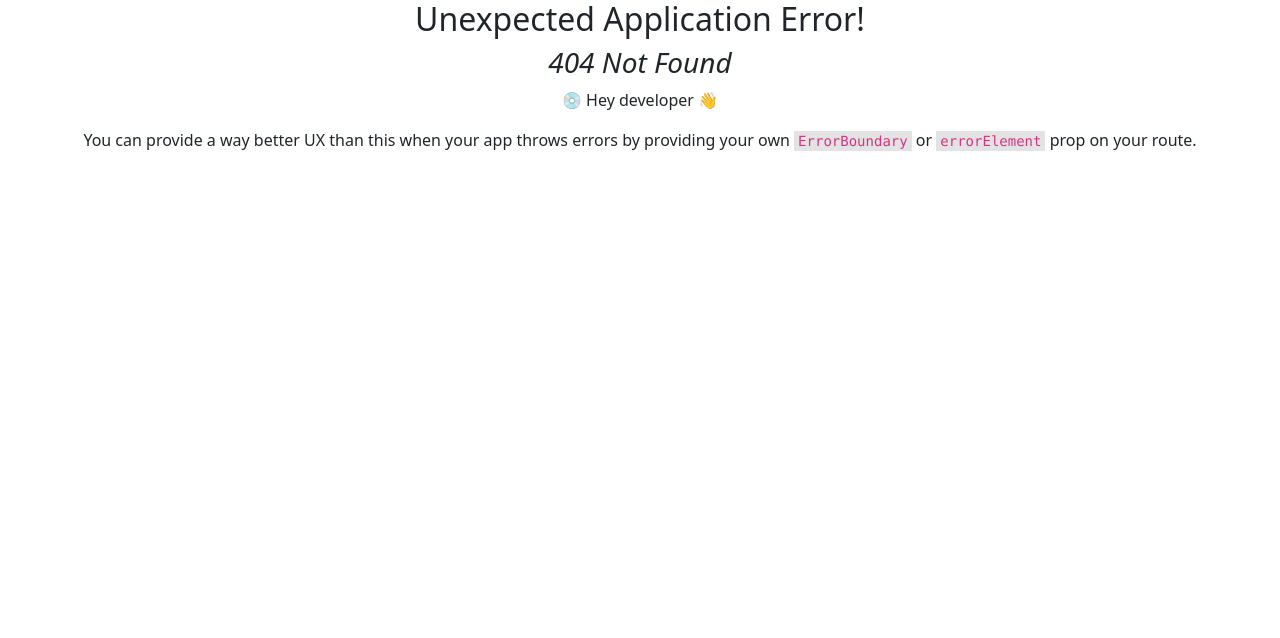
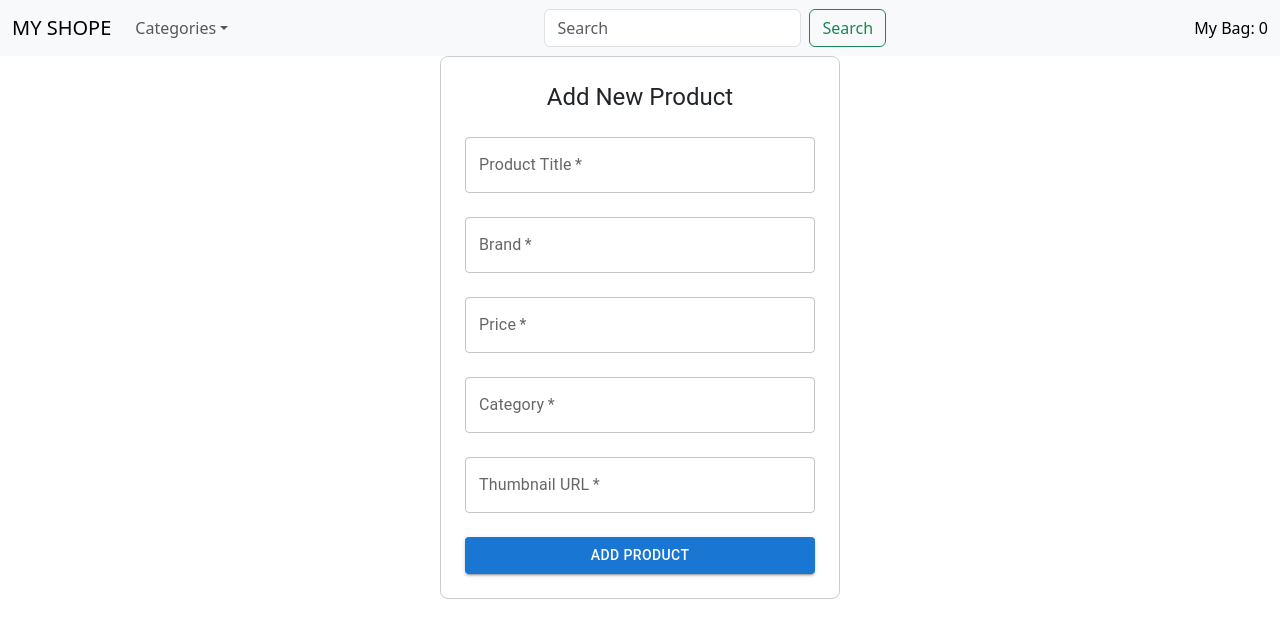
Before and after one commit to adakamahesh/Shoping-App, a React (Create React App) app: page /AddProduct in a window 1280 px wide. Before the commit this address had no page. Shown: the top 638 px of the page. Built offline with nearby package versions, Linux system fonts and the light colour scheme.

Commit message:
add Product Component

```diff
--- a/src/App.tsx
+++ b/src/App.tsx
@@ -8,6 +8,7 @@ import RootLayout from './components/RootLayout';
 import SingleProduct from './components/SingleProduct';
 import Categories from './components/Categories';
 import SearchResults from './components/Search';
+import AddProduct from './components/AddProduct';
 
 function App() {
 
@@ -19,6 +20,7 @@ function App() {
       <Route path="/products/:id" element={<SingleProduct/>}/>
       <Route path='/categories' element={<Categories/>}/>
       <Route path='/Search' element={<SearchResults/>}/>
+      <Route path="/AddProduct" element={<AddProduct />} />
     </Route>
   ))
 
--- /dev/null
+++ b/src/components/AddProduct.tsx
@@ -0,0 +1,112 @@
+import React, { useState } from "react";
+import { useNavigate } from "react-router-dom";
+import { Button, TextField, Typography, Box } from "@mui/material";
+
+const AddProduct = () => {
+  const [title, setTitle] = useState("");
+  const [brand, setBrand] = useState("");
+  const [price, setPrice] = useState("");
+  const [category, setCategory] = useState("");
+  const [thumbnail, setThumbnail] = useState("");
+  const [successMessage, setSuccessMessage] = useState("");
+  const navigate = useNavigate();
+
+  const handleSubmit = async (e: React.FormEvent) => {
+    e.preventDefault();
+
+    const newProduct = {
+      title,
+      brand,
+      price: parseFloat(price),
+      category,
+      thumbnail,
+    };
+
+    try {
+      const response = await fetch("https://dummyjson.com/products/add", {
+        method: "POST",
+        headers: {
+          "Content-Type": "application/json",
+        },
+        body: JSON.stringify(newProduct),
+      });
+
+      if (!response.ok) {
+        throw new Error("Failed to add product");
+      }
+
+      const result = await response.json();
+      console.log("Added Product:", result);
+
+      setSuccessMessage("Product added successfully!");
+      setTimeout(() => {
+        navigate("/"); // Redirect to product list after success
+      }, 2000);
+    } catch (error) {
+      console.error("Error adding product:", error);
+    }
+  };
+
+  return (
+    <Box
+      component="form"
+      sx={{ maxWidth: 400, margin: "auto", padding: 3, border: "1px solid #ccc", borderRadius: 2 }}
+      onSubmit={handleSubmit}
+    >
+      <Typography variant="h5" gutterBottom>
+        Add New Product
+      </Typography>
+      <TextField
+        fullWidth
+        label="Product Title"
+        value={title}
+        onChange={(e) => setTitle(e.target.value)}
+        required
+        margin="normal"
+      />
+      <TextField
+        fullWidth
+        label="Brand"
+        value={brand}
+        onChange={(e) => setBrand(e.target.value)}
+        required
+        margin="normal"
+      />
+      <TextField
+        fullWidth
+        label="Price"
+        type="number"
+        value={price}
+        onChange={(e) => setPrice(e.target.value)}
+        required
+        margin="normal"
+      />
+      <TextField
+        fullWidth
+        label="Category"
+        value={category}
+        onChange={(e) => setCategory(e.target.value)}
+        required
+        margin="normal"
+      />
+      <TextField
+        fullWidth
+        label="Thumbnail URL"
+        value={thumbnail}
+        onChange={(e) => setThumbnail(e.target.value)}
+        required
+        margin="normal"
+      />
+      <Button variant="contained" color="primary" type="submit" fullWidth sx={{ marginTop: 2 }}>
+        Add Product
+      </Button>
+      {successMessage && (
+        <Typography color="success" sx={{ marginTop: 2 }}>
+          {successMessage}
+        </Typography>
+      )}
+    </Box>
+  );
+};
+
+export default AddProduct;
--- a/src/components/NavBarPanal.tsx
+++ b/src/components/NavBarPanal.tsx
@@ -39,7 +39,7 @@ const NavBar = () => {
               Filters
               </NavDropdown.Item>
               <NavDropdown.Divider />
-              <NavDropdown.Item href="#action4">
+              <NavDropdown.Item to="/AddProduct" as={Link}>
                 Add New Product
               </NavDropdown.Item>
             </NavDropdown>
--- a/src/components/product.tsx
+++ b/src/components/product.tsx
@@ -1,11 +1,12 @@
 import { useState, useEffect } from "react";
-import { Card, CardContent, CardActions,CardMedia, Typography, Button as MUIButton } from "@mui/material";
+import { Card, CardContent, CardActions, CardMedia, Typography, Button as MUIButton } from "@mui/material";
 import Container from "react-bootstrap/Container";
 import Row from "react-bootstrap/Row";
 import Col from "react-bootstrap/Col";
 import Pagination from "react-bootstrap/Pagination";
 import { useDispatch } from "react-redux";
-import {add} from './Store/CartSlice';
+import { add } from "./Store/CartSlice";
+import AddProduct from "./AddProduct";
 
 interface Product {
     id: number;
@@ -16,23 +17,24 @@ interface Product {
     price: number;
     rating: string;
     stock: string;
-    thumbnail:string;
+    thumbnail: string;
 }
 
 const Product = () => {
     const dispatch = useDispatch();
     const [products, setProducts] = useState<Product[]>([]);
     const [currentPage, setCurrentPage] = useState(1);
-    const itemsPerPage = 6;
+    const itemsPerPage = 7;
 
     useEffect(() => {
-        fetch('https://dummyjson.com/products')
-            .then(data => data.json())
-            .then(result => setProducts(result.products));
+        fetch("https://dummyjson.com/products")
+            .then((data) => data.json())
+            .then((result) => setProducts(result.products));
     }, []);
 
-    const addToCart=(product:Product)=>{
-        //dispatch an add action
+
+    const addToCart = (product: Product) => {
+        // Dispatch an add action
         dispatch(add(product));
     };
 
@@ -47,25 +49,27 @@ const Product = () => {
         <Container>
             <h1 className="text-center mb-4">Product Dashboard</h1>
             <Row>
-                {currentProducts.map(product => (
+                {currentProducts.map((product) => (
                     <Col xs={12} sm={6} md={4} key={product.id} className="d-flex justify-content-center mb-4">
-                        <Card sx={{ width: 300, display: 'flex', flexDirection: 'column', justifyContent: 'space-between' }}>
-                            <CardMedia
-                                component="img"
-                                height="140"
-                                image={product.thumbnail}
-                            />
+                        <Card sx={{ width: 300, display: "flex", flexDirection: "column", justifyContent: "space-between" }}>
+                            <CardMedia component="img" height="140" image={product.thumbnail} />
                             <CardContent>
-                                <Typography variant="h6" gutterBottom>{product.title}</Typography>
-                                <Typography color="textSecondary">Brand:{product.brand}</Typography>
+                                <Typography variant="h6" gutterBottom>
+                                    {product.title}
+                                </Typography>
+                                <Typography color="textSecondary">Brand: {product.brand}</Typography>
                                 <Typography variant="body2">Category: {product.category}</Typography>
                                 <Typography variant="body2">Rating: {product.rating}</Typography>
-                                <Typography variant="body2">Price:$ {product.price}</Typography>
+                                <Typography variant="body2">Price: $ {product.price}</Typography>
                                 <Typography variant="body2">Stock: {product.stock}</Typography>
                             </CardContent>
-                            <CardActions sx={{ justifyContent: 'space-between' }}>
-                                <MUIButton variant="contained" color="success" onClick={()=>addToCart(product)}>Add</MUIButton>
-                                <MUIButton variant="contained" color="error">Delete</MUIButton>
+                            <CardActions sx={{ justifyContent: "space-between" }}>
+                                <MUIButton variant="contained" color="success" onClick={() => addToCart(product)}>
+                                    Add
+                                </MUIButton>
+                                <MUIButton variant="contained" color="error">
+                                    Delete
+                                </MUIButton>
                             </CardActions>
                         </Card>
                     </Col>
@@ -77,7 +81,11 @@ const Product = () => {
                 <Pagination>
                     <Pagination.Prev onClick={() => handlePageChange(currentPage - 1)} disabled={currentPage === 1} />
                     {Array.from({ length: totalPages }, (_, index) => (
-                        <Pagination.Item key={index + 1} active={index + 1 === currentPage} onClick={() => handlePageChange(index + 1)}>
+                        <Pagination.Item
+                            key={index + 1}
+                            active={index + 1 === currentPage}
+                            onClick={() => handlePageChange(index + 1)}
+                        >
                             {index + 1}
                         </Pagination.Item>
                     ))}
```
